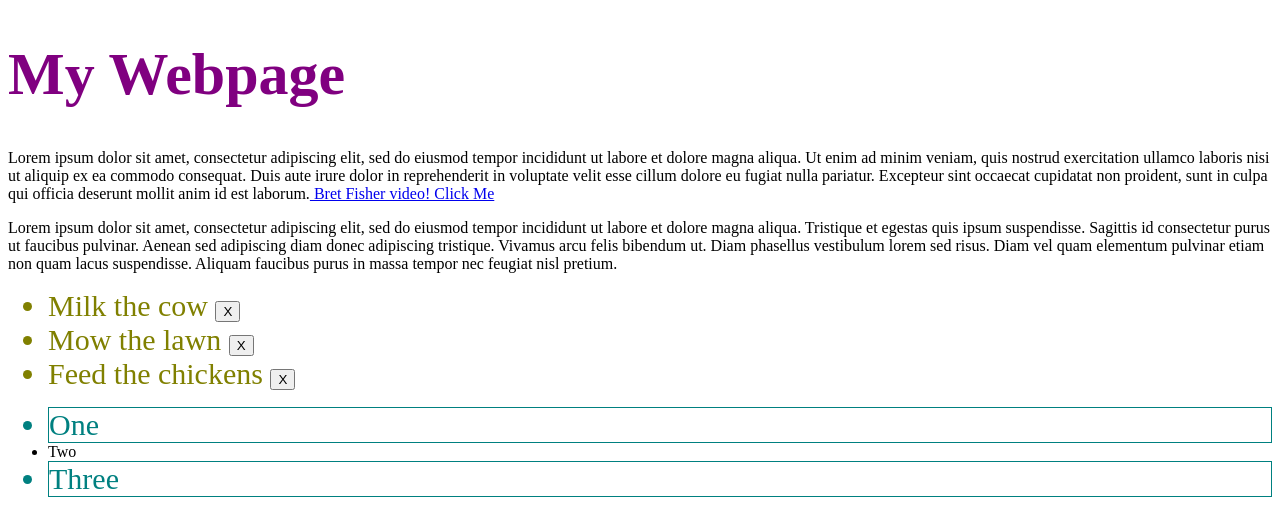
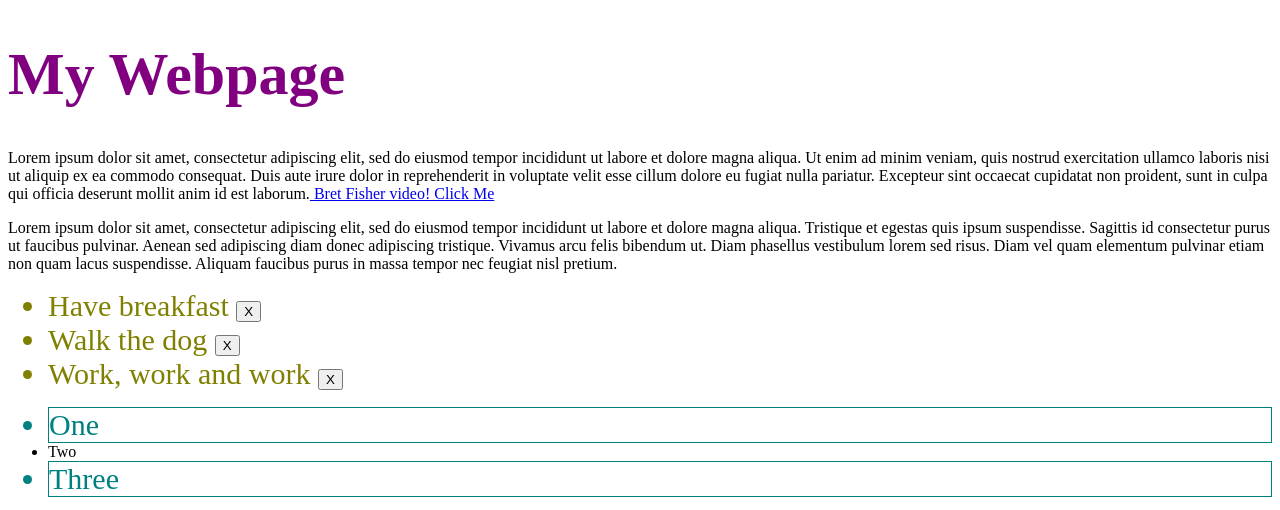
Before and after one commit to ewiklund/MyWebpage, a plain HTML site: page index.html in a window 1280 px wide. Shown: the top 510 px of the page. Drawn offline with Linux system fonts and the light colour scheme.

Commit message:
Updated the list tags

```diff
--- a/index.html
+++ b/index.html
@@ -13,9 +13,9 @@
     <p id="main">Lorem ipsum dolor sit amet, consectetur adipiscing elit, sed do eiusmod tempor incididunt ut labore et dolore magna aliqua. Tristique et egestas quis ipsum suspendisse. Sagittis id consectetur purus ut faucibus pulvinar. Aenean sed adipiscing diam donec adipiscing tristique. Vivamus arcu felis bibendum ut. Diam phasellus vestibulum lorem sed risus. Diam vel quam elementum pulvinar etiam non quam lacus suspendisse. Aliquam faucibus purus in massa tempor nec feugiat nisl pretium.</p>
 
     <ul id="todos">
-        <li class="todo">Milk the cow <button>X</button> </li>
-        <li class="todo">Mow the lawn <button>X</button> </li>
-        <li class="todo">Feed the chickens <button>X</button> </li>
+        <li class="todo">Have breakfast <button>X</button> </li>
+        <li class="todo">Walk the dog <button>X</button> </li>
+        <li class="todo">Work, work and work <button>X</button> </li>
     </ul>
     <ul>
         <li class="special">One</li>
```
